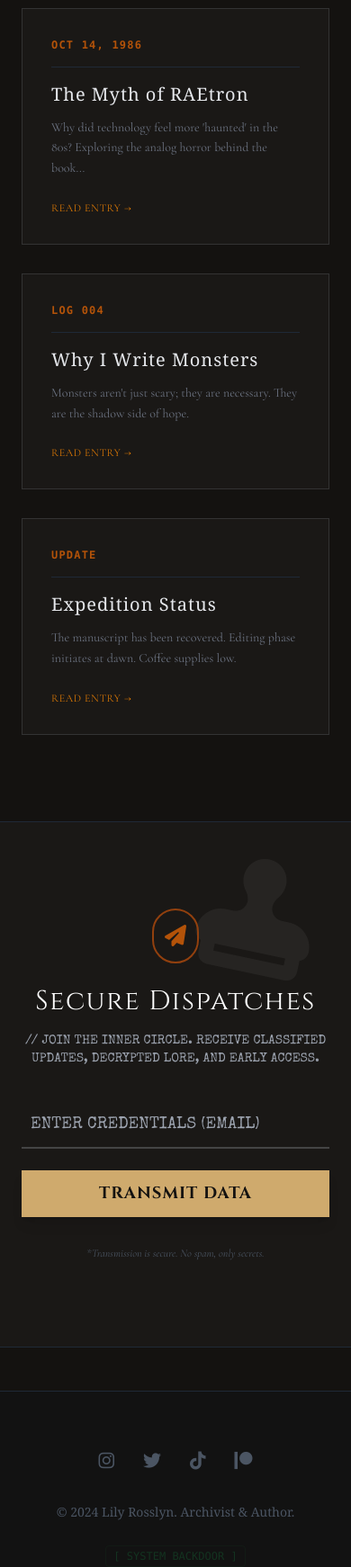
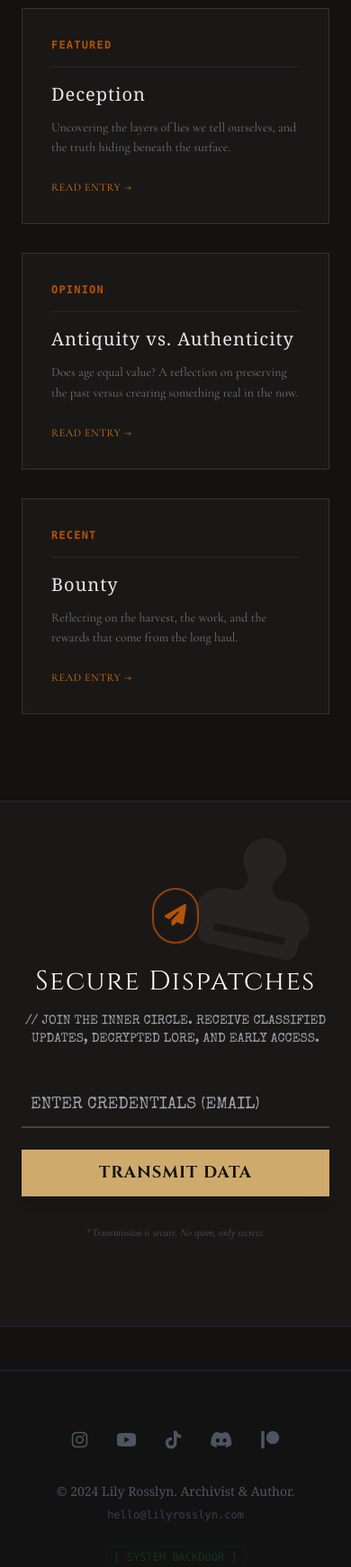
Before and after one commit to ChinaRose94/ChinaRose94.github.io, a plain HTML site: page index.html in a window 390 px wide. Shown: the part 4240-5982 px from the top of the page at 90% size. Drawn offline with nearby package versions, Linux system fonts and the light colour scheme.

Commit message:
Update index.html

```diff
--- a/index.html
+++ b/index.html
@@ -50,7 +50,6 @@
 
         /* --- HERO SECTION --- */
         .hero-section {
-            /* LIBRARY BOOKSHELVES BACKGROUND (From Version 2) */
             background: linear-gradient(to bottom, rgba(20, 18, 16, 0.6), rgba(20, 18, 16, 1)),
                         url('https://images.unsplash.com/photo-1507842217343-583bb7270b66?q=80&w=2690&auto=format&fit=crop');
             background-size: cover;
@@ -117,7 +116,7 @@
             height: 100%;
             display: flex;
             flex-direction: column;
-            text-decoration: none; /* Removed underline from link block */
+            text-decoration: none;
         }
         .journal-card:hover {
             transform: translateY(-5px);
@@ -188,10 +187,13 @@
             >
         </a>
 
-        <div class="hidden md:flex gap-8 text-sm text-gray-400 font-bold tracking-widest uppercase">
+        <div class="hidden md:flex gap-8 text-sm text-gray-400 font-bold tracking-widest uppercase items-center">
             <a href="#expedition" class="nav-link hover:text-amber-500 transition">The Expedition</a>
             <a href="#books" class="nav-link hover:text-amber-500 transition">Case Files</a>
             <a href="#field-notes" class="nav-link hover:text-amber-500 transition">Field Notes</a>
+            <a href="https://shop.lilyrosslyn.com" target="_blank" class="nav-link text-amber-600 hover:text-amber-400 transition ml-4 border-l border-gray-700 pl-4">
+                <i class="fas fa-shopping-bag mr-1"></i> Supply
+            </a>
         </div>
     </nav>
 
@@ -214,7 +216,7 @@
             </p>
 
             <div>
-                <a href="https://archive.lilyrosslyn.com" target="_blank" class="glitch-btn group">
+                <a href="the-project.html" target="_blank" class="glitch-btn group">
                     <span class="group-hover:animate-pulse">[ ACCESS EVIDENCE LOCKER ]</span>
                 </a>
                 <p class="text-xs text-green-900 mt-3 font-mono typewriter-text">/// SYSTEM BREACH DETECTED ///</p>
@@ -285,10 +287,10 @@
                     </p>
 
                     <div class="flex flex-col sm:flex-row gap-4 mt-auto">
-                        <a href="https://archive.lilyrosslyn.com" class="text-white border border-gray-600 px-6 py-2 hover:border-amber-500 hover:text-amber-500 transition text-center text-sm uppercase tracking-widest">
+                        <a href="https://www.patreon.com/cw/LilyRosslyn" target="_blank" class="text-white border border-gray-600 px-6 py-2 hover:border-amber-500 hover:text-amber-500 transition text-center text-sm uppercase tracking-widest">
                             Read the Book
                         </a>
-                        <a href="console.html" class="text-green-500 border border-green-800 px-6 py-2 hover:bg-green-900/30 transition text-center text-sm font-mono uppercase tracking-widest">
+                        <a href="the-project.html" class="text-green-500 border border-green-800 px-6 py-2 hover:bg-green-900/30 transition text-center text-sm font-mono uppercase tracking-widest">
                             <i class="fas fa-terminal mr-2"></i> Run Simulation
                         </a>
                     </div>
@@ -327,35 +329,35 @@
 
         <div class="grid grid-cols-1 md:grid-cols-3 gap-8">
 
-            <a href="" class="journal-card group">
+            <a href="https://lilyrosslyn.notion.site/Deception-1eacb41c48d380409bfaec3c1269a890" target="_blank" class="journal-card group">
                 <div class="border-b border-gray-800 pb-4 mb-4">
-                    <span class="text-amber-700 text-xs font-bold tracking-widest block font-mono">OCT 14, 1986</span>
+                    <span class="text-amber-700 text-xs font-bold tracking-widest block font-mono">FEATURED</span>
                 </div>
-                <h3 class="text-xl text-gray-200 mb-3 font-serif group-hover:text-amber-500 transition">The Myth of RAEtron</h3>
+                <h3 class="text-xl text-gray-200 mb-3 font-serif group-hover:text-amber-500 transition">Deception</h3>
                 <p class="text-gray-500 text-sm mb-6 leading-relaxed flex-grow">
-                    Why did technology feel more 'haunted' in the 80s? Exploring the analog horror behind the book...
+                    Uncovering the layers of lies we tell ourselves, and the truth hiding beneath the surface.
                 </p>
                 <div class="text-amber-600 text-xs uppercase tracking-wider group-hover:text-white transition mt-auto">Read Entry &rarr;</div>
             </a>
 
-            <a href="" class="journal-card group">
+            <a href="https://lilyrosslyn.notion.site/My-Thoughts-on-Antiquity-vs-Authenticity-1f2cb41c48d38021a8fad97f91c1c2d1" target="_blank" class="journal-card group">
                 <div class="border-b border-gray-800 pb-4 mb-4">
-                    <span class="text-amber-700 text-xs font-bold tracking-widest block font-mono">LOG 004</span>
+                    <span class="text-amber-700 text-xs font-bold tracking-widest block font-mono">OPINION</span>
                 </div>
-                <h3 class="text-xl text-gray-200 mb-3 font-serif group-hover:text-amber-500 transition">Why I Write Monsters</h3>
+                <h3 class="text-xl text-gray-200 mb-3 font-serif group-hover:text-amber-500 transition">Antiquity vs. Authenticity</h3>
                 <p class="text-gray-500 text-sm mb-6 leading-relaxed flex-grow">
-                    Monsters aren't just scary; they are necessary. They are the shadow side of hope.
+                    Does age equal value? A reflection on preserving the past versus creating something real in the now.
                 </p>
                 <div class="text-amber-600 text-xs uppercase tracking-wider group-hover:text-white transition mt-auto">Read Entry &rarr;</div>
             </a>
 
-            <a href="" class="journal-card group">
+            <a href="https://lilyrosslyn.notion.site/Bounty-1efcb41c48d380aab995e9f45eb5ceb6" target="_blank" class="journal-card group">
                 <div class="border-b border-gray-800 pb-4 mb-4">
-                    <span class="text-amber-700 text-xs font-bold tracking-widest block font-mono">UPDATE</span>
+                    <span class="text-amber-700 text-xs font-bold tracking-widest block font-mono">RECENT</span>
                 </div>
-                <h3 class="text-xl text-gray-200 mb-3 font-serif group-hover:text-amber-500 transition">Expedition Status</h3>
+                <h3 class="text-xl text-gray-200 mb-3 font-serif group-hover:text-amber-500 transition">Bounty</h3>
                 <p class="text-gray-500 text-sm mb-6 leading-relaxed flex-grow">
-                    The manuscript has been recovered. Editing phase initiates at dawn. Coffee supplies low.
+                    Reflecting on the harvest, the work, and the rewards that come from the long haul.
                 </p>
                 <div class="text-amber-600 text-xs uppercase tracking-wider group-hover:text-white transition mt-auto">Read Entry &rarr;</div>
             </a>
@@ -402,13 +404,15 @@
     </section>
 
     <footer class="py-16 text-center text-gray-600 border-t border-gray-800 mt-12 bg-[#121212]">
-        <div class="flex justify-center gap-8 mb-8 text-xl">
-            <a href="#" class="hover:text-amber-500 transition transform hover:-translate-y-1"><i class="fab fa-instagram"></i></a>
-            <a href="#" class="hover:text-amber-500 transition transform hover:-translate-y-1"><i class="fab fa-twitter"></i></a>
-            <a href="#" class="hover:text-amber-500 transition transform hover:-translate-y-1"><i class="fab fa-tiktok"></i></a>
-            <a href="https://www.patreon.com/LilyRosslyn" class="hover:text-amber-500 transition transform hover:-translate-y-1"><i class="fab fa-patreon"></i></a>
+        <div class="flex justify-center flex-wrap gap-8 mb-8 text-xl">
+            <a href="https://www.instagram.com/lily_rosslyn/" class="hover:text-amber-500 transition transform hover:-translate-y-1"><i class="fab fa-instagram"></i></a>
+            <a href="https://www.youtube.com/@LilyRosslyn" class="hover:text-amber-500 transition transform hover:-translate-y-1"><i class="fab fa-youtube"></i></a>
+            <a href="https://tiktok.com/@lily.rosslyn.auth" class="hover:text-amber-500 transition transform hover:-translate-y-1"><i class="fab fa-tiktok"></i></a>
+            <a href="https://discord.com/invite/Czrk9D8f9U" class="hover:text-amber-500 transition transform hover:-translate-y-1"><i class="fab fa-discord"></i></a>
+            <a href="https://www.patreon.com/cw/LilyRosslyn" class="hover:text-amber-500 transition transform hover:-translate-y-1"><i class="fab fa-patreon"></i></a>
         </div>
-        <p class="text-sm font-serif">&copy; 2024 Lily Rosslyn. Archivist & Author.</p>
+        <p class="text-sm font-serif mb-2">&copy; 2024 Lily Rosslyn. Archivist & Author.</p>
+        <p class="text-xs text-gray-700 font-mono"><a href="mailto:hello@lilyrosslyn.com" class="hover:text-amber-500">hello@lilyrosslyn.com</a></p>
         <div class="mt-6 opacity-50 hover:opacity-100 transition">
             <a href="console.html" class="text-xs font-mono text-green-900 hover:text-green-500 border border-green-900/30 px-2 py-1 rounded hover:bg-green-900/10">
                 [ SYSTEM BACKDOOR ]
```
